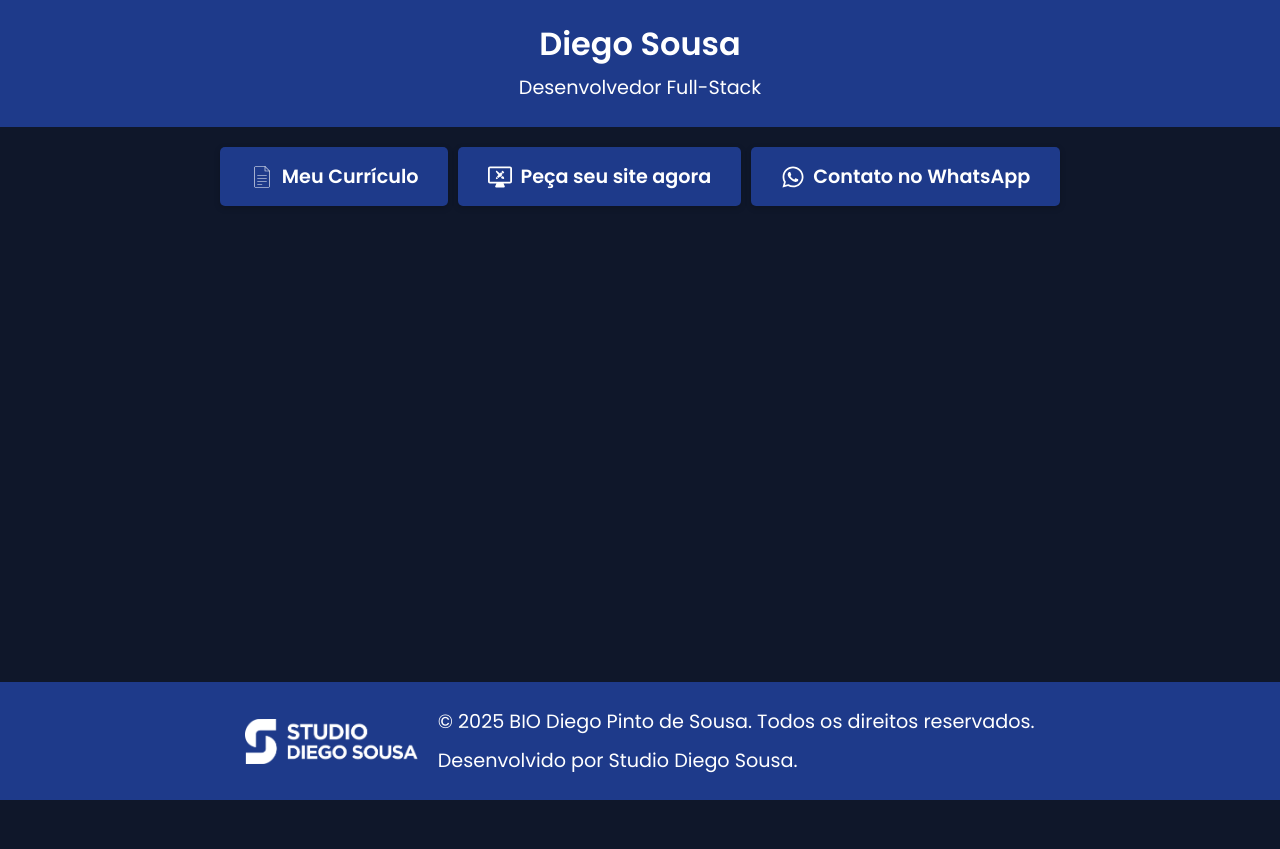
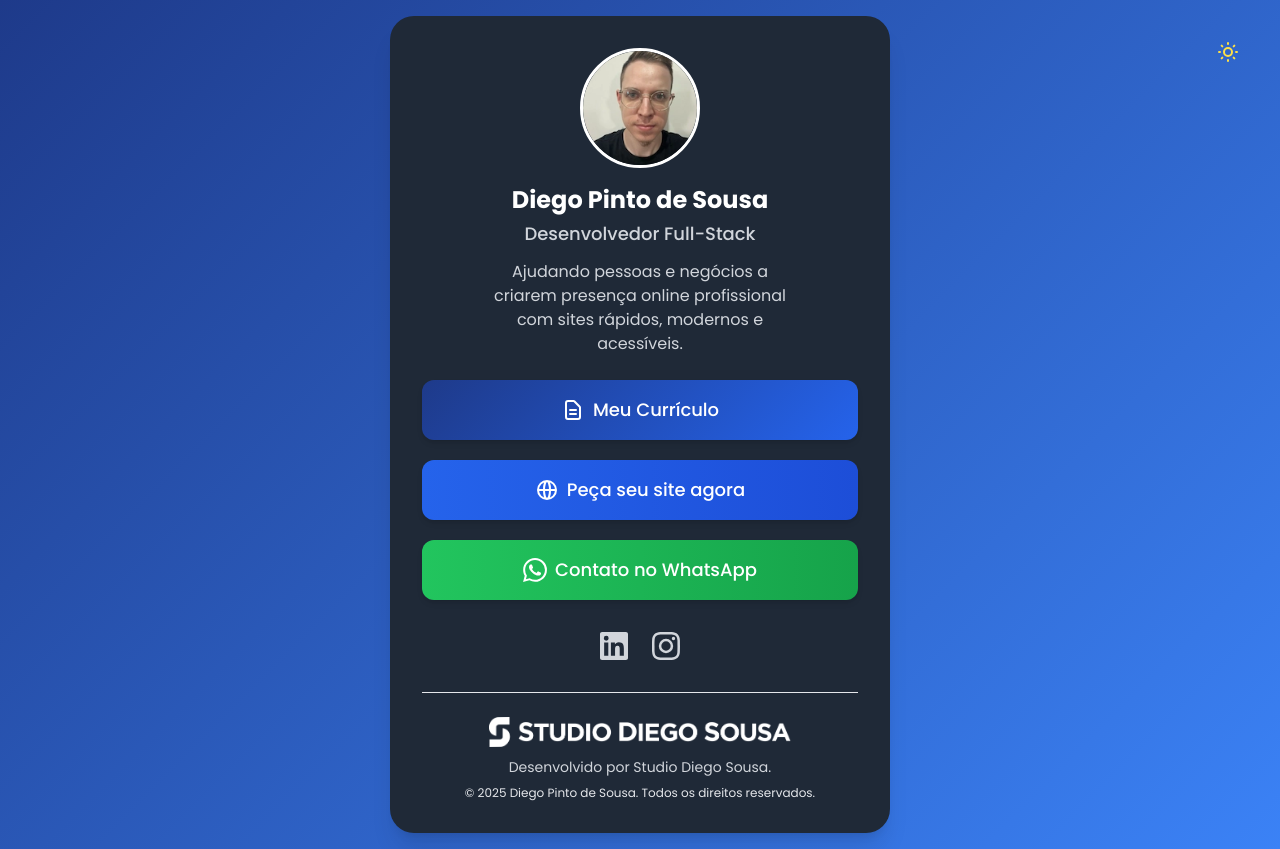
Before and after one commit to DiegoDavies/bio, a plain HTML site: page index.html in a window 1280 px wide. Before the commit the page ends 800 px from the top, so only its background shows below. Drawn offline with nearby package versions, Linux system fonts and the light colour scheme.

Commit message:
Mudança de layout do site BIO

```diff
--- a/index.html
+++ b/index.html
@@ -1,5 +1,5 @@
 <!DOCTYPE html>
-<html lang="en">
+<html lang="pt-BR" class="dark">
 
   <head>
     <meta charset="UTF-8">
@@ -23,53 +23,135 @@
     <title>Diego Sousa</title>
     <link rel="stylesheet" href="styles.css">
     <link rel="shortcut icon" href="imagens/favicon.ico">
+
+    <script src="https://cdn.tailwindcss.com"></script>
+    <link href="https://fonts.googleapis.com/css2?family=Poppins:wght@300;400;500;600;700&display=swap" rel="stylesheet">
+    <script>
+      tailwind.config = {
+        darkMode: 'class',
+        theme: {
+          extend: {
+            fontFamily: {
+              montserrat: ['Montserrat', 'sans-serif'],
+            },
+            colors: {
+              primary: {
+                DEFAULT: '#1e3a8a',
+                light: '#3b82f6',
+                dark: '#0f172a',
+              },
+            },
+          }
+        }
+      }
+    </script>
   </head>
 
-  <body>
-    <header>
-      <h1>Diego Sousa</h1>
-      <p>Desenvolvedor Full-Stack</p>
-    </header>
-    <main>
-      <section class="buttons">
-        <a href="https://diegosousa.dev" target="_blank" class="button">
-          <span class="button-content"><svg xmlns="http://www.w3.org/2000/svg" viewBox="0 0 400 400">
-              <path class="cls-1" d="M325,105H250a5,5,0,0,1-5-5V25a5,5,0,0,1,10,0V95h70a5,5,0,0,1,0,10Z" />
-              <path class="cls-1" d="M300,380H100a30,30,0,0,1-30-30V50a30,30,0,0,1,30-30H250a5,5,0,0,1,3.54,1.46l75,75A5,5,0,0,1,330,100V350A30,30,0,0,1,300,380ZM100,30A20,20,0,0,0,80,50V350a20,20,0,0,0,20,20H300a20,20,0,0,0,20-20V102.07L247.93,30Z" />
-              <path class="cls-1" d="M275,180H125a5,5,0,0,1,0-10H275a5,5,0,0,1,0,10Z" />
-              <path class="cls-1" d="M275,230H125a5,5,0,0,1,0-10H275a5,5,0,0,1,0,10Z" />
-              <path class="cls-1" d="M275,280H125a5,5,0,0,1,0-10H275a5,5,0,0,1,0,10Z" />
-              <path class="cls-1" d="M200,330H125a5,5,0,0,1,0-10h75a5,5,0,0,1,0,10Z" />
-            </svg> Meu Currículo</span></a>
-        <a href="https://studio.diegosousa.dev" target="_blank" class="button">
-          <span class="button-content"><svg xmlns="http://www.w3.org/2000/svg" xmlns:xlink="http://www.w3.org/1999/xlink" fill="#000000" version="1.1" id="Capa_1" width="800px" height="800px" viewBox="0 0 399.997 399.997" xml:space="preserve">
-              <g>
-                <g>
-                  <g>
-                    <path d="M366.684,24.971H33.316C14.945,24.971,0,39.917,0,58.288V275.56c0,18.371,14.945,33.317,33.316,33.317h107.412     l-20.387,44.955c-2.105,4.643-1.709,10.037,1.053,14.321c2.762,4.285,7.51,6.873,12.607,6.873h131.996c0.006,0,0.014,0,0.02,0     c8.285,0,15-6.715,15-15c0-2.493-0.605-4.848-1.686-6.916l-20.062-44.233h107.412c18.371,0,33.316-14.946,33.316-33.317V58.288     C400,39.917,385.055,24.971,366.684,24.971z M370,275.561c0,1.829-1.488,3.316-3.316,3.316H33.316     c-1.828,0-3.316-1.487-3.316-3.316V58.288c0-1.829,1.488-3.317,3.316-3.317h333.367c1.828,0,3.316,1.488,3.316,3.317L370,275.561     L370,275.561z" />
-                    <path d="M246.198,96.434c-1.057-1.056-2.921-0.9-4.166,0.344l-16.273,16.271c-1.247,1.247-1.4,3.116-0.348,4.171l23.103,23.103     c0.525,0.526,1.261,0.751,2.013,0.688c0.756-0.063,1.53-0.413,2.157-1.038l16.271-16.272c1.244-1.245,1.4-3.111,0.343-4.166     L246.198,96.434z" />
-                    <path d="M146.336,197.582c-0.684-0.684-1.748-0.882-2.791-0.523c-1.042,0.359-1.902,1.226-2.257,2.271l-11.118,32.934     c-0.353,1.037-0.148,2.089,0.532,2.768c0.512,0.517,1.24,0.759,2.011,0.693c0.248-0.021,0.503-0.073,0.756-0.16l32.934-11.12     c1.044-0.354,1.912-1.215,2.27-2.256c0.362-1.041,0.162-2.107-0.521-2.792L146.336,197.582z" />
-                    <path d="M229.504,182.228c1.451-0.662,2.51-1.965,2.859-3.519c0.35-1.555-0.047-3.185-1.071-4.405     c-1.92-2.283-3.929-4.604-5.997-6.941l18.078-18.077c0.596-0.597,0.972-1.375,1.033-2.157c0.065-0.779-0.185-1.505-0.689-2.01     l-23.104-23.101c-1.056-1.058-2.92-0.903-4.166,0.344l-17.63,17.633c-11.824-11.209-23.699-21.209-34.165-28.732     c-7.369-5.296-20.85-14.199-28.355-14.313c-1.37-0.024-2.695,0.512-3.668,1.479c-0.976,0.966-1.519,2.285-1.508,3.657     c0.039,5.114,4.528,14.341,12.639,25.977c7.72,11.075,18.326,23.802,30.426,36.563l-23,23.002     c-1.248,1.247-1.403,3.111-0.346,4.166l23.103,23.101c0.525,0.531,1.254,0.755,2.011,0.691c0.752-0.063,1.533-0.414,2.155-1.035     l23.446-23.447c2.047,1.811,4.077,3.571,6.079,5.268c0.929,0.787,2.097,1.209,3.296,1.209c0.271,0,0.543-0.022,0.815-0.065     c1.471-0.239,2.765-1.109,3.539-2.383c1.368-2.248,3.15-4.479,5.301-6.626C223.281,185.806,226.284,183.693,229.504,182.228z" />
-                    <path d="M242.292,186.495c-5.938,0-11.606,2.531-16.396,7.32c-5.748,5.748-8.257,11.777-7.257,17.438     c0.993,5.604,5.446,10.627,12.22,13.771c5.827,2.707,11.138,3.546,15.821,4.287c4.932,0.778,9.585,1.516,13.726,4.325     c0.857,0.585,1.859,0.882,2.864,0.882c0.706,0,1.415-0.146,2.079-0.444c1.613-0.719,2.74-2.225,2.977-3.977     c1.775-13.241-0.765-25.133-7.152-33.476C256.245,190.186,249.363,186.495,242.292,186.495z" />
-                  </g>
-                </g>
-              </g>
-            </svg> Peça seu site agora</span></a>
-        <a href="https://wa.me/5519993025028" target="_blank" class="button">
-          <span class="button-content"><svg xmlns="http://www.w3.org/2000/svg" viewBox="0 0 448 512">
-              <path d="M380.9 97.1C339 55.1 283.2 32 223.9 32c-122.4 0-222 99.6-222 222 0 39.1 10.2 77.3 29.6 111L0 480l117.7-30.9c32.4 17.7 68.9 27 106.1 27h.1c122.3 0 224.1-99.6 224.1-222 0-59.3-25.2-115-67.1-157zm-157 341.6c-33.2 0-65.7-8.9-94-25.7l-6.7-4-69.8 18.3L72 359.2l-4.4-7c-18.5-29.4-28.2-63.3-28.2-98.2 0-101.7 82.8-184.5 184.6-184.5 49.3 0 95.6 19.2 130.4 54.1 34.8 34.9 56.2 81.2 56.1 130.5 0 101.8-84.9 184.6-186.6 184.6zm101.2-138.2c-5.5-2.8-32.8-16.2-37.9-18-5.1-1.9-8.8-2.8-12.5 2.8-3.7 5.6-14.3 18-17.6 21.8-3.2 3.7-6.5 4.2-12 1.4-32.6-16.3-54-29.1-75.5-66-5.7-9.8 5.7-9.1 16.3-30.3 1.8-3.7 .9-6.9-.5-9.7-1.4-2.8-12.5-30.1-17.1-41.2-4.5-10.8-9.1-9.3-12.5-9.5-3.2-.2-6.9-.2-10.6-.2-3.7 0-9.7 1.4-14.8 6.9-5.1 5.6-19.4 19-19.4 46.3 0 27.3 19.9 53.7 22.6 57.4 2.8 3.7 39.1 59.7 94.8 83.8 35.2 15.2 49 16.5 66.6 13.9 10.7-1.6 32.8-13.4 37.4-26.4 4.6-13 4.6-24.1 3.2-26.4-1.3-2.5-5-3.9-10.5-6.6z" />
-            </svg> Contato no WhatsApp</span></a>
-      </section>
-    </main>
-    <footer>
-      <div class="footer-content">
-        <img src="imagens/Logo_branco_png.png" alt="Logo Studio Diego Sousa" loading="lazy" height="45" />
-        <div class="footer-texts">
-          <p>© 2025 BIO Diego Pinto de Sousa. Todos os direitos reservados.</p>
-          <p>Desenvolvido por Studio Diego Sousa.</p>
+  <body class="bg-pattern-light dark:bg-pattern-dark flex justify-center items-center p-4">
+    <div class="absolute top-4 right-4 md:top-8 md:right-8">
+        <button id="theme-toggle" class="p-2 rounded-full hover:bg-gray-200 dark:hover:bg-gray-700 transition-all">
+        <!-- Sol (tema claro) -->
+        <svg xmlns="http://www.w3.org/2000/svg" class="h-6 w-6 hidden dark:block text-yellow-300" fill="none" viewBox="0 0 24 24" stroke="currentColor">
+            <path stroke-linecap="round" stroke-linejoin="round" stroke-width="2" d="M12 3v1m0 16v1m9-9h-1M4 12H3m15.364 6.364l-.707-.707M6.343 6.343l-.707-.707m12.728 0l-.707.707M6.343 17.657l-.707.707M16 12a4 4 0 11-8 0 4 4 0 018 0z" />
+        </svg>
+        <!-- Lua (tema escuro) -->
+        <svg xmlns="http://www.w3.org/2000/svg" class="h-6 w-6 block dark:hidden" fill="none" viewBox="0 0 24 24" stroke="currentColor">
+            <path stroke-linecap="round" stroke-linejoin="round" stroke-width="2" d="M20.354 15.354A9 9 0 018.646 3.646 9.003 9.003 0 0012 21a9.003 9.003 0 008.354-5.646z" />
+        </svg>
+        <!-- <div class="theme-toggle-circle"></div> -->
+      </div>
+    </div>
+
+    <div class="bio-container bg-white dark:bg-gray-800 rounded-3xl shadow-xl p-6 md:p-8 flex flex-col items-center">
+      <div class="profile-img rounded-full overflow-hidden mb-4 flex items-center justify-center bg-gradient-to-r from-primary to-blue-500">
+        <img src="imagens/Selfie.webp" loading="lazy" alt="Diego Pinto de Sousa" />
+      </div>
+
+      <h1 class="text-2xl font-bold text-gray-800 dark:text-white mb-1">Diego Pinto de Sousa</h1>
+      <h2 class="text-lg text-gray-600 dark:text-gray-300 font-medium mb-3">Desenvolvedor Full-Stack</h2>
+      <p class="text-gray-600 dark:text-gray-300 text-center mb-6 max-w-xs">Ajudando pessoas e negócios a criarem presença online profissional com sites rápidos, modernos e acessíveis.</p>
+
+      <!-- Botões - Aumentados para melhor experiência mobile -->
+      <div class="w-full space-y-5">
+        <a href="https://diegosousa.dev" target="_blank" class="bio-button block w-full primary-gradient text-white py-4 px-6 rounded-xl text-center font-medium shadow-md text-lg">
+          <div class="flex items-center justify-center">
+            <svg class="w-6 h-6 mr-2" fill="none" stroke="currentColor" viewBox="0 0 24 24" xmlns="http://www.w3.org/2000/svg">
+              <path stroke-linecap="round" stroke-linejoin="round" stroke-width="2" d="M9 12h6m-6 4h6m2 5H7a2 2 0 01-2-2V5a2 2 0 012-2h5.586a1 1 0 01.707.293l5.414 5.414a1 1 0 01.293.707V19a2 2 0 01-2 2z"></path>
+            </svg>
+            Meu Currículo
+          </div>
+        </a>
+
+        <a href="https://studio.diegosousa.dev" target="_blank" class="bio-button block w-full bg-gradient-to-r from-blue-600 to-blue-700 text-white py-4 px-6 rounded-xl text-center font-medium shadow-md text-lg">
+          <div class="flex items-center justify-center">
+            <svg class="w-6 h-6 mr-2" fill="none" stroke="currentColor" viewBox="0 0 24 24" xmlns="http://www.w3.org/2000/svg">
+              <path stroke-linecap="round" stroke-linejoin="round" stroke-width="2" d="M21 12a9 9 0 01-9 9m9-9a9 9 0 00-9-9m9 9H3m9 9a9 9 0 01-9-9m9 9c1.657 0 3-4.03 3-9s-1.343-9-3-9m0 18c-1.657 0-3-4.03-3-9s1.343-9 3-9m-9 9a9 9 0 019-9"></path>
+            </svg>
+            Peça seu site agora
+          </div>
+        </a>
+
+        <a href="https://wa.me/5519993025028" target="_blank" class="bio-button block w-full bg-gradient-to-r from-green-500 to-green-600 text-white py-4 px-6 rounded-xl text-center font-medium shadow-md text-lg">
+          <div class="flex items-center justify-center">
+            <svg class="w-6 h-6 mr-2" fill="currentColor" viewBox="0 0 24 24" xmlns="http://www.w3.org/2000/svg">
+              <path d="M17.472 14.382c-.297-.149-1.758-.867-2.03-.967-.273-.099-.471-.148-.67.15-.197.297-.767.966-.94 1.164-.173.199-.347.223-.644.075-.297-.15-1.255-.463-2.39-1.475-.883-.788-1.48-1.761-1.653-2.059-.173-.297-.018-.458.13-.606.134-.133.298-.347.446-.52.149-.174.198-.298.298-.497.099-.198.05-.371-.025-.52-.075-.149-.669-1.612-.916-2.207-.242-.579-.487-.5-.669-.51-.173-.008-.371-.01-.57-.01-.198 0-.52.074-.792.372-.272.297-1.04 1.016-1.04 2.479 0 1.462 1.065 2.875 1.213 3.074.149.198 2.096 3.2 5.077 4.487.709.306 1.262.489 1.694.625.712.227 1.36.195 1.871.118.571-.085 1.758-.719 2.006-1.413.248-.694.248-1.289.173-1.413-.074-.124-.272-.198-.57-.347m-5.421 7.403h-.004a9.87 9.87 0 01-5.031-1.378l-.361-.214-3.741.982.998-3.648-.235-.374a9.86 9.86 0 01-1.51-5.26c.001-5.45 4.436-9.884 9.888-9.884 2.64 0 5.122 1.03 6.988 2.898a9.825 9.825 0 012.893 6.994c-.003 5.45-4.437 9.884-9.885 9.884m8.413-18.297A11.815 11.815 0 0012.05 0C5.495 0 .16 5.335.157 11.892c0 2.096.547 4.142 1.588 5.945L.057 24l6.305-1.654a11.882 11.882 0 005.683 1.448h.005c6.554 0 11.89-5.335 11.893-11.893a11.821 11.821 0 00-3.48-8.413z" />
+            </svg>
+            Contato no WhatsApp
+          </div>
+        </a>
+      </div>
+
+      <!-- Redes sociais -->
+      <div class="flex justify-center space-x-6 mt-8">
+        <a href="https://www.linkedin.com/in/diegopintosousa/" target="_blank" class="text-gray-600 dark:text-gray-300 hover:text-primary transition-colors">
+          <svg class="w-7 h-7" fill="currentColor" viewBox="0 0 24 24" xmlns="http://www.w3.org/2000/svg">
+            <path d="M20.447 20.452h-3.554v-5.569c0-1.328-.027-3.037-1.852-3.037-1.853 0-2.136 1.445-2.136 2.939v5.667H9.351V9h3.414v1.561h.046c.477-.9 1.637-1.85 3.37-1.85 3.601 0 4.267 2.37 4.267 5.455v6.286zM5.337 7.433a2.062 2.062 0 01-2.063-2.065 2.064 2.064 0 112.063 2.065zm1.782 13.019H3.555V9h3.564v11.452zM22.225 0H1.771C.792 0 0 .774 0 1.729v20.542C0 23.227.792 24 1.771 24h20.451C23.2 24 24 23.227 24 22.271V1.729C24 .774 23.2 0 22.222 0h.003z" />
+          </svg>
+        </a>
+        <a href="https://www.instagram.com/diego__davies/" target="_blank" class="text-gray-600 dark:text-gray-300 hover:text-primary transition-colors">
+          <svg class="w-7 h-7" fill="currentColor" viewBox="0 0 24 24" xmlns="http://www.w3.org/2000/svg">
+            <path d="M12 2.163c3.204 0 3.584.012 4.85.07 3.252.148 4.771 1.691 4.919 4.919.058 1.265.069 1.645.069 4.849 0 3.205-.012 3.584-.069 4.849-.149 3.225-1.664 4.771-4.919 4.919-1.266.058-1.644.07-4.85.07-3.204 0-3.584-.012-4.849-.07-3.26-.149-4.771-1.699-4.919-4.92-.058-1.265-.07-1.644-.07-4.849 0-3.204.013-3.583.07-4.849.149-3.227 1.664-4.771 4.919-4.919 1.266-.057 1.645-.069 4.849-.069zM12 0C8.741 0 8.333.014 7.053.072 2.695.272.273 2.69.073 7.052.014 8.333 0 8.741 0 12c0 3.259.014 3.668.072 4.948.2 4.358 2.618 6.78 6.98 6.98C8.333 23.986 8.741 24 12 24c3.259 0 3.668-.014 4.948-.072 4.354-.2 6.782-2.618 6.979-6.98.059-1.28.073-1.689.073-4.948 0-3.259-.014-3.667-.072-4.947-.196-4.354-2.617-6.78-6.979-6.98C15.668.014 15.259 0 12 0zm0 5.838a6.162 6.162 0 100 12.324 6.162 6.162 0 000-12.324zM12 16a4 4 0 110-8 4 4 0 010 8zm6.406-11.845a1.44 1.44 0 100 2.881 1.44 1.44 0 000-2.881z" />
+          </svg>
+        </a>
+      </div>
+
+      <!-- Rodapé atualizado -->
+      <div class="w-full mt-8 pt-6 border-t border-gray-200 text-center">
+        <div class="text-center">
+          <img src="imagens/Logo_azul_corrido_eps.png" alt="Logo Studio Diego Sousa" class="logo logo-light" loading="lazy" height="35" />
+          <img src="imagens/Logo_branco_corrido_eps.png" alt="Logo Studio Diego Sousa" class="logo logo-dark" loading="lazy" height="35" />
+          <p class="text-sm text-gray-600 dark:text-gray-300 mb-2">Desenvolvido por Studio Diego Sousa.</p>
+          <p class="text-xs text-gray-500 dark:text-gray-200">© 2025 Diego Pinto de Sousa. Todos os direitos reservados.</p>
         </div>
       </div>
-    </footer>
+    </div>
+
+    <script>
+        // Alternar tema claro/escuro
+        const themeToggle = document.getElementById('theme-toggle');
+        const html = document.documentElement;
+
+        function toggleTheme() {
+            if (html.classList.contains('dark')) {
+                html.classList.remove('dark');
+                themeToggle.classList.add('light');
+                localStorage.setItem('theme', 'light');
+            } else {
+                html.classList.add('dark');
+                themeToggle.classList.remove('light');
+                localStorage.setItem('theme', 'dark');
+            }
+        }
+
+        themeToggle.addEventListener('click', toggleTheme);
+
+        // Verificar tema salvo no localStorage
+        const savedTheme = localStorage.getItem('theme');
+        if (savedTheme === 'light') {
+            html.classList.remove('dark');
+            themeToggle.classList.add('light');
+        }
+    </script>
   </body>
 
 </html>
--- a/styles.css
+++ b/styles.css
@@ -1,140 +1,104 @@
-/* Importando fonte personalizada */
-@import url('https://fonts.googleapis.com/css2?family=Poppins:wght@400;600&display=swap');
-
-/* Estilo base */
 body {
-    font-family: 'Poppins', Arial, sans-serif;
-    /* Fonte personalizada */
-    margin: 0;
-    padding: 0;
-    text-align: center;
-    background-color: #0f172a;
-    /* Fundo personalizado */
-    color: white;
-    display: flex;
-    flex-direction: column;
+    font-family: 'Poppins', sans-serif;
+    background: linear-gradient(135deg, #1e3a8a 0%, #3b82f6 100%);
     min-height: 100vh;
-    /* Garante que o corpo ocupe toda a altura da janela */
-    margin: 0;
 }
 
-main {
-    flex: 1;
-    /* Faz o conteúdo principal ocupar o espaço disponível */
+.bg-pattern-light {
+    background-color: #f8fafc;
 }
 
-svg {
-    fill: currentColor;
-    width: 18px;
-    height: 18px;
-    vertical-align: text-bottom;
+.bg-pattern-dark {
+    background-color: #1e3a8a;
 }
 
-header {
-    padding: 20px;
+.theme-toggle {
+    cursor: pointer;
+    position: relative;
+    width: 50px;
+    height: 26px;
+    border-radius: 15px;
     background-color: #1e3a8a;
-    /* Cor de destaque para o cabeçalho */
-    color: white;
+    transition: background-color 0.3s ease;
 }
 
-h1 {
-    margin: 0;
-    font-size: 2rem;
+.theme-toggle.light {
+    background-color: #3b82f6;
 }
 
-p {
-    margin: 5px 0;
-    font-size: 1.2rem;
+.theme-toggle-circle {
+    position: absolute;
+    top: 3px;
+    left: 3px;
+    width: 20px;
+    height: 20px;
+    border-radius: 50%;
+    background-color: white;
+    transition: transform 0.3s ease;
 }
 
-.buttons {
-    display: flex;
-    flex-direction: column;
-    gap: 10px;
-    margin: 20px;
-    align-items: center;
-    /* Centraliza os botões */
+.theme-toggle.light .theme-toggle-circle {
+    transform: translateX(24px);
 }
 
-.button {
-    text-decoration: none;
-    padding: 15px 20px;
-    background-color: #1e3a8a;
-    /* Cor personalizada para botões */
-    color: white;
-    border-radius: 5px;
-    font-size: 1rem;
-    font-weight: 600;
-    transition: transform 0.3s ease, background-color 0.3s ease;
-    /* Animação suave */
+.bio-container {
+    max-width: 500px;
     width: 90%;
-    /* Botões mais largos em telas menores */
-    max-width: 300px;
-    /* Limita a largura máxima */
-    box-shadow: 0 2px 6px rgba(0, 0, 0, 0.2);
 }
 
-.button-content {
-    display: flex;
-    align-items: center;
-    justify-content: center;
-    gap: 8px;
-    /* Espaço entre o ícone e o texto */
+.profile-img {
+    width: 120px;
+    height: 120px;
+    border: 3px solid white;
 }
 
-.button-content svg {
-    width: 24px;
-    height: 24px;
+.bio-button {
+    transition: all 0.3s ease;
 }
 
-.button:hover {
-    background-color: #153e75;
-    /* Cor mais escura ao passar o mouse */
-    transform: scale(1.05);
-    /* Efeito de escala suave */
+.bio-button:hover {
+    transform: translateY(-3px);
+    box-shadow: 0 10px 20px rgba(0, 0, 0, 0.2);
 }
 
-/* Responsividade */
-@media (min-width: 600px) {
-    .buttons {
-        flex-direction: row;
-        justify-content: center;
-    }
-
-    .button {
-        font-size: 1.2rem;
-        padding: 15px 30px;
-        width: auto;
-        /* Ajusta largura para botões menores em telas maiores */
-    }
-
-    .footer-content {
-        display: flex;
-        justify-content: center;
-    }
+.bio-button:active {
+    transform: translateY(-1px);
 }
 
-footer {
-    background-color: #1e3a8a;
-    /* Cor de fundo do footer */
-    color: white;
-    text-align: center;
-    padding: 20px;
-    position: relative;
-    /* Padrão para evitar sobreposição */
+.primary-color {
+    color: #1e3a8a;
 }
 
-.footer-content {
-    display: inline-flex;
-    align-items: center;
-    gap: 20px;
-    flex-wrap: wrap;
+.primary-bg {
+    background-color: #1e3a8a;
 }
 
-.footer-texts {
-    display: flex;
-    flex-direction: column;
-    font-size: 14px;
-    text-align: left;
-    color: white;
+.primary-gradient {
+    background: linear-gradient(135deg, #1e3a8a 0%, #2563eb 100%);
 }
+
+.logo {
+    max-height: 30px !important;
+    margin: 0 auto !important;
+    margin-bottom: 10px !important;
+}
+
+.logo-light {
+    display: block;
+}
+
+.logo-dark {
+    display: none;
+}
+
+html.dark .logo-light {
+    display: none;
+}
+
+html.dark .logo-dark {
+    display: block;
+}
+
+.transition-all {
+    transition: all 0.4s ease;
+}
--- /dev/null
+++ b/styles_old.css
@@ -0,0 +1,140 @@
+/* Importando fonte personalizada */
+@import url('https://fonts.googleapis.com/css2?family=Poppins:wght@400;600&display=swap');
+
+/* Estilo base */
+body {
+    font-family: 'Poppins', Arial, sans-serif;
+    /* Fonte personalizada */
+    margin: 0;
+    padding: 0;
+    text-align: center;
+    background-color: #0f172a;
+    /* Fundo personalizado */
+    color: white;
+    display: flex;
+    flex-direction: column;
+    min-height: 100vh;
+    /* Garante que o corpo ocupe toda a altura da janela */
+    margin: 0;
+}
+
+main {
+    flex: 1;
+    /* Faz o conteúdo principal ocupar o espaço disponível */
+}
+
+svg {
+    fill: currentColor;
+    width: 18px;
+    height: 18px;
+    vertical-align: text-bottom;
+}
+
+header {
+    padding: 20px;
+    background-color: #1e3a8a;
+    /* Cor de destaque para o cabeçalho */
+    color: white;
+}
+
+h1 {
+    margin: 0;
+    font-size: 2rem;
+}
+
+p {
+    margin: 5px 0;
+    font-size: 1.2rem;
+}
+
+.buttons {
+    display: flex;
+    flex-direction: column;
+    gap: 10px;
+    margin: 20px;
+    align-items: center;
+    /* Centraliza os botões */
+}
+
+.button {
+    text-decoration: none;
+    padding: 15px 20px;
+    background-color: #1e3a8a;
+    /* Cor personalizada para botões */
+    color: white;
+    border-radius: 5px;
+    font-size: 1rem;
+    font-weight: 600;
+    transition: transform 0.3s ease, background-color 0.3s ease;
+    /* Animação suave */
+    width: 90%;
+    /* Botões mais largos em telas menores */
+    max-width: 300px;
+    /* Limita a largura máxima */
+    box-shadow: 0 2px 6px rgba(0, 0, 0, 0.2);
+}
+
+.button-content {
+    display: flex;
+    align-items: center;
+    justify-content: center;
+    gap: 8px;
+    /* Espaço entre o ícone e o texto */
+}
+
+.button-content svg {
+    width: 24px;
+    height: 24px;
+}
+
+.button:hover {
+    background-color: #153e75;
+    /* Cor mais escura ao passar o mouse */
+    transform: scale(1.05);
+    /* Efeito de escala suave */
+}
+
+/* Responsividade */
+@media (min-width: 600px) {
+    .buttons {
+        flex-direction: row;
+        justify-content: center;
+    }
+
+    .button {
+        font-size: 1.2rem;
+        padding: 15px 30px;
+        width: auto;
+        /* Ajusta largura para botões menores em telas maiores */
+    }
+
+    .footer-content {
+        display: flex;
+        justify-content: center;
+    }
+}
+
+footer {
+    background-color: #1e3a8a;
+    /* Cor de fundo do footer */
+    color: white;
+    text-align: center;
+    padding: 20px;
+    position: relative;
+    /* Padrão para evitar sobreposição */
+}
+
+.footer-content {
+    display: inline-flex;
+    align-items: center;
+    gap: 20px;
+    flex-wrap: wrap;
+}
+
+.footer-texts {
+    display: flex;
+    flex-direction: column;
+    font-size: 14px;
+    text-align: left;
+    color: white;
+}
```
Also changed, not shown: index_old.html (added, +75 -0 lines), imagens/Logo_azul_corrido_eps.png (added), imagens/Logo_branco_corrido_eps.png (added), imagens/Logo_branco_png.png (deleted), imagens/Selfie.webp (added).
